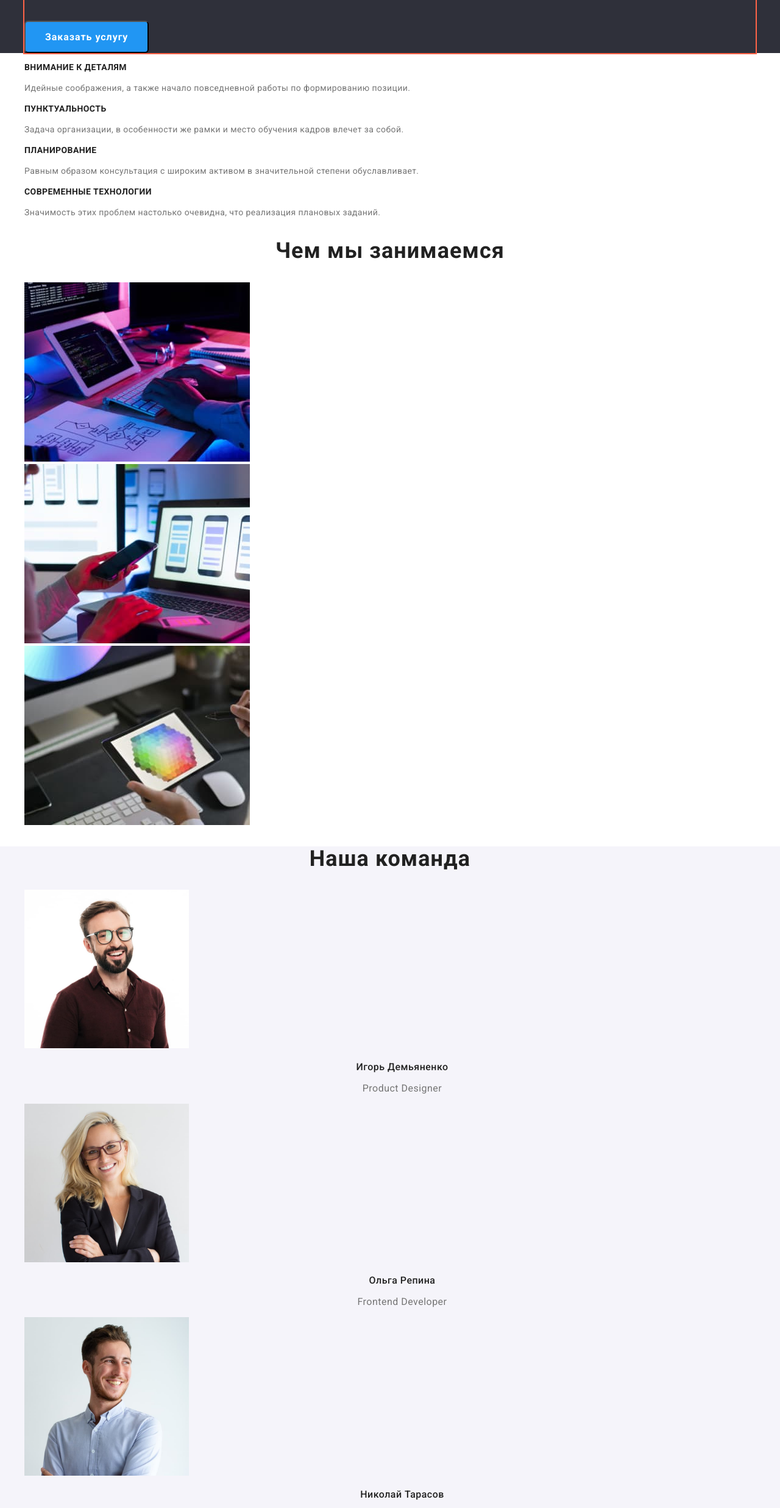
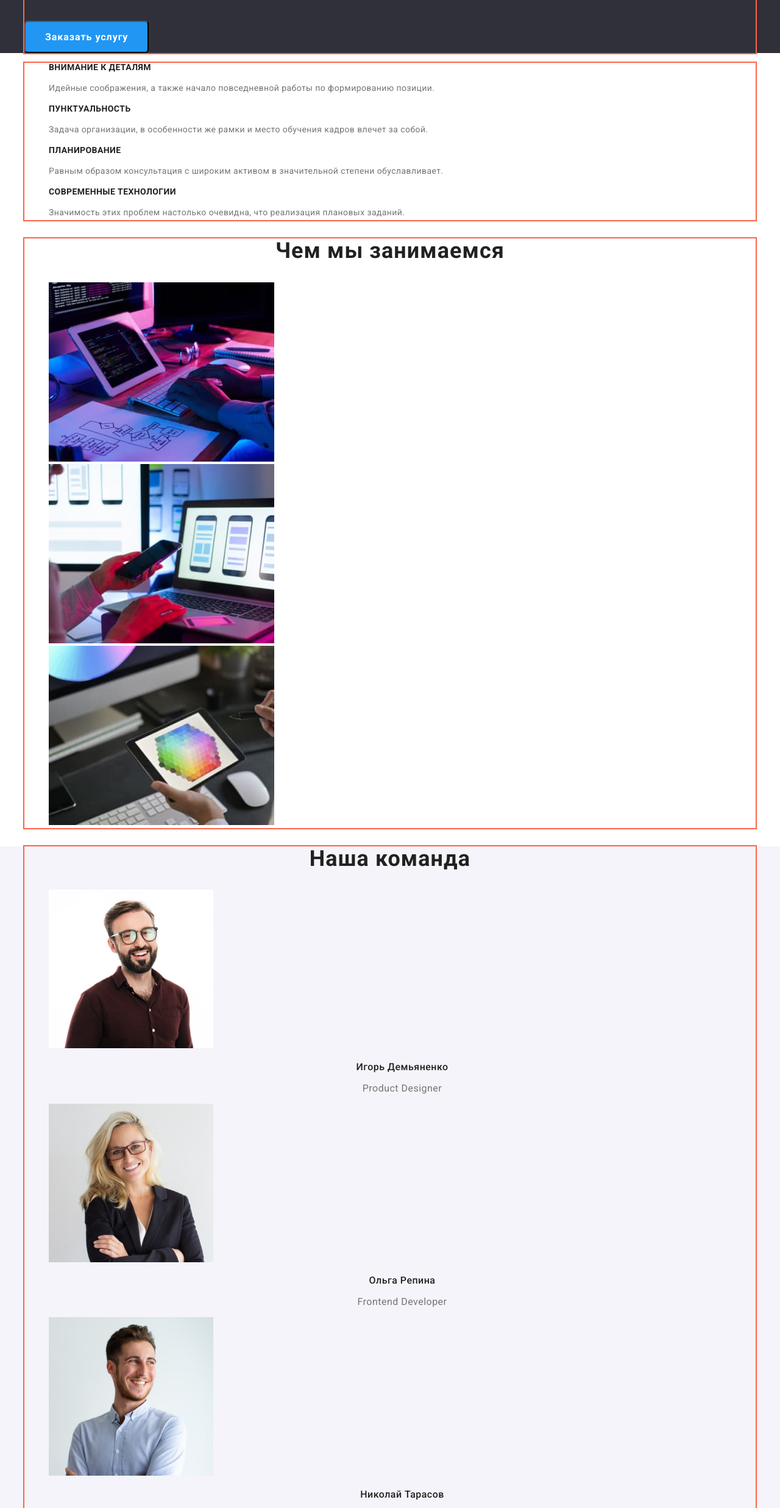
Before and after one commit to 0idea0/goit-markup-hw-03, a plain HTML site: page index.html in a window 1280 px wide. Shown: the part 314-2787 px from the top of the page at 61% size. Drawn offline with nearby package versions, Linux system fonts and the light colour scheme.

Commit message:
Добавляет размету

```diff
--- a/index.html
+++ b/index.html
@@ -17,7 +17,7 @@
     <!--------------Header------------------->
 
     <header class="header">
-        <div class="container">
+        <div class="header-container container">
         <nav class="navigation">
             <a class="logo-link" href="./index.html"><span class="logo-color">Web</span>Studio</a>
             <!--------Navigation--------->
@@ -26,7 +26,7 @@
                     <a class="navigation-list-link link" href="">Студия</a>
                 </li>
                 <li class="navigation-list-item">
-                    <a class="navigation-list-link link current" href="./portfolio.html">Портфолио</a>
+                    <a class="navigation-list-link link" href="./portfolio.html">Портфолио</a>
                 </li>
                 <li class="navigation-list-item">
                     <a class="navigation-list-link link" href="">Контакты</a>
@@ -35,10 +35,10 @@
         </nav>
             <!------------Contacts---------->
             <ul class="contacts list">
-                <li>
+                <li class="contacts-item">
                     <a class="mail-link link" href="mailto:info@devstudio.com">info@devstudio.com</a>
                 </li>
-                <li>
+                <li class="contacts-item">
                     <a class="tel-link link" href="tel:+380961111111">+38 096 111 11 11</a>
                 </li>
             </ul>
@@ -48,85 +48,100 @@
     <main>
         <!-----------Hero section----------->
             <section class="hero-section">
-                <div class="container ">
+                <div class="container section ">
                     <h1 class="hero-section-title">Эффективные решения <br> для вашего бизнеса</h1>
                     <button class="hero-section-btn" type="button">Заказать услугу</button>
                 </div>
             </section>
         <!------------Our priorities---------->
 
-        <section>
+        <section class="priorities">
+            <div class="container our-priorities">
             <h2 hidden>Наши приоритеты</h2>
-            <ul class="project list">
-                <li>
+            <ul class="project list section">
+                <li class="priorities-items">
                     <h3 class="text-title">Внимание к деталям</h3>
                     <p class="description">Идейные соображения, а также начало повседневной работы по формированию позиции.</p>
                 </li>
-                <li>
+                <li class="priorities-items">
                     <h3 class="text-title">Пунктуальность</h3>
                     <p class="description">Задача организации, в особенности же рамки и место обучения кадров влечет за собой.</p>
                 </li>
-                <li>
+                <li class="priorities-items">
                     <h3 class="text-title">Планирование</h3>
                     <p class="description">Равным образом консультация с широким активом в значительной степени обуславливает.</p>
                 </li>
-                <li>
+                <li class="priorities-items">
                     <h3 class="text-title">Современные технологии</h3>
                     <p class="description">Значимость этих проблем настолько очевидна, что реализация плановых заданий.</p>
                 </li>
             </ul>
+            </div>
         </section>
         <!-------------Work section-------------->
 
         <section class="work-section">
+            <div class="container ">
             <h2 class="title-description">Чем мы занимаемся</h2>
-            <ul class="list">
-                <li>
+            <ul class="work-items list">
+                <li class="work-img">
                   <img src="images/box-1.jpg" alt="Верстка сайта" width="370" height="294">
                 </li>
-                <li>
+                <li class="work-img">
                     <img src="images/box-2.jpg" alt="Разработка дизайна сайта" width="370" height="294">
                 </li>
-                <li>
+                <li class="work-img">
                     <img src="images/box-3.jpg" alt="Выбор цвета для фона сайта" width="370" height="294">
                 </li>
             </ul>
+            </div>
         </section>
         <!----------------Team------------->
 
             <section class="team-section">
+                <div class="container section">
                 <h2 class="title-description">Наша команда</h2>
-                <ul class="list">
-                    <li>
+                <ul class="team-items list">
+                    <li class="team-photo">
                         <img src="images/worker-1.jpg" alt="Игорь Демьяненко" width="270" height="260">
+                        <div class="team-position">
                             <h3 class="name">Игорь Демьяненко</h3>
                             <p class="position" lang="en">Product Designer</p>
+                        </div>
                     </li>
-                    <li>
+                    <li class="team-photo">
                         <img src="images/worker-2.jpg" alt="Ольга Репина" width="270" height="260">
+                        <div class="team-position">
                             <h3 class="name">Ольга Репина</h3>
                             <p class="position" lang="en">Frontend Developer</p>
+                        </div>
                     </li>
-                    <li>
+                    <li class="team-photo">
                         <img src="images/worker-3.jpg" alt="Николай Тарасов" width="270" height="260">
+                        <div class="team-position">
                             <h3 class="name">Николай Тарасов</h3>
                             <p class="position" lang="en">Marketing</p>
+                        </div>
                     </li>
-                    <li>
+                    <li class="team-photo">
                         <img src="images/worker-4.jpg" alt="Михаил Ермаков" width="270" height="260">
+                        <div class="team-position">
                             <h3 class="name">Михаил Ермаков</h3>
                             <p class="position" lang="en">UI Designer</p>
+                        </div>
                     </li>
                 </ul>
+                </div>
             </section>
     </main>
     <!--------Footer----------->
 
-    <footer class="footer" >
+    <footer class="footer">
+        <div class="footer-container container">
        <a class="logo-link-footer link" href="./index.html">
            <span class="logo-color">Web</span>Studio</a>
        <address class="address">
-        <ul class="list">
+        <ul class="footer-list list">
             <li>
                 <a class="map-link link " href="https://goo.gl/maps/GyTTjeGJeo1i3JqCA" target="_blank" rel="noopener noreferrer">г. Киев, пр-т Леси Украинки, 26</a>
             </li>
@@ -138,6 +153,7 @@
             </li>
         </ul>
        </address>
+       </div>
     </footer>
 </body>
 </html>
```
Lines whose indentation alone changed are shown as unchanged.
